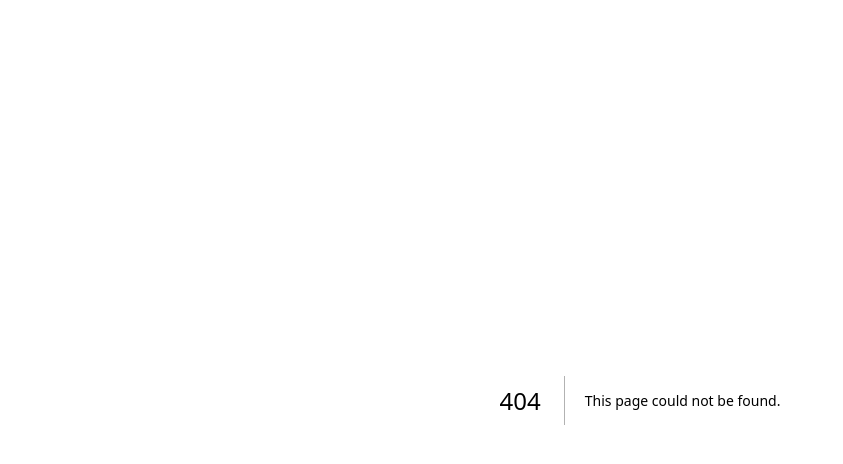
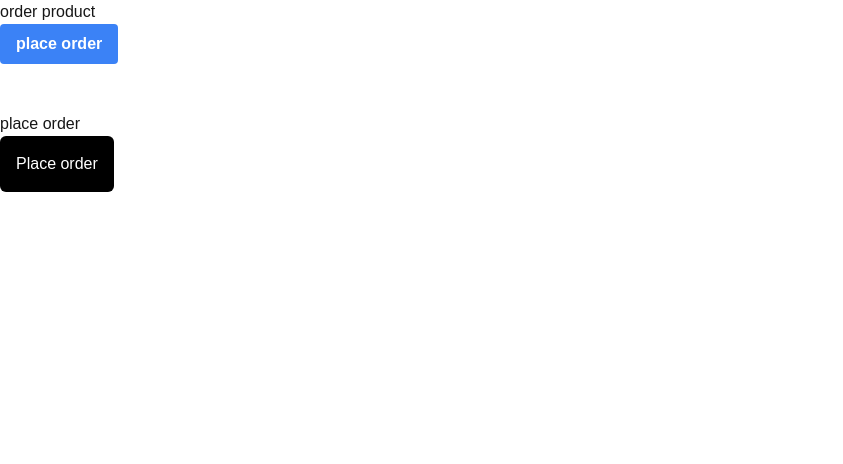
Before and after one commit to ZAINAZHAR303/React-Learning, a Next.js app in the folder next_1/: page /order-product in a window 1280 px wide. Before the commit this address had no page. Shown: the top 464 px of the page, without its empty margins (0-843 px from the left). Built offline with nearby package versions, Linux system fonts and the light colour scheme.

Commit message:
navigating programatically in Nextjs

```diff
--- /dev/null
+++ b/next_1/src/app/order-product/page.jsx
@@ -0,0 +1,31 @@
+"use client";
+import Link from "next/link";
+import { useRouter } from "next/navigation";
+const page = () => {
+  const router = useRouter();
+  const handleClick = () => {
+    console.log("order placed");
+    router.push("/");
+  };
+  return (
+    <div>
+      <h1>order product</h1>
+      <Link href={"/"}>
+        <button className="bg-blue-500 hover:bg-blue-700 text-white font-bold py-2 px-4 rounded">
+          place order
+        </button>
+      </Link>
+      <br />
+      <br />
+      <br />
+      <h1>place order</h1>
+      <button
+        onClick={handleClick}
+        className="bg-black text-white p-4 rounded-md ">
+        Place order
+      </button>
+    </div>
+  );
+};
+
+export default page;
```
